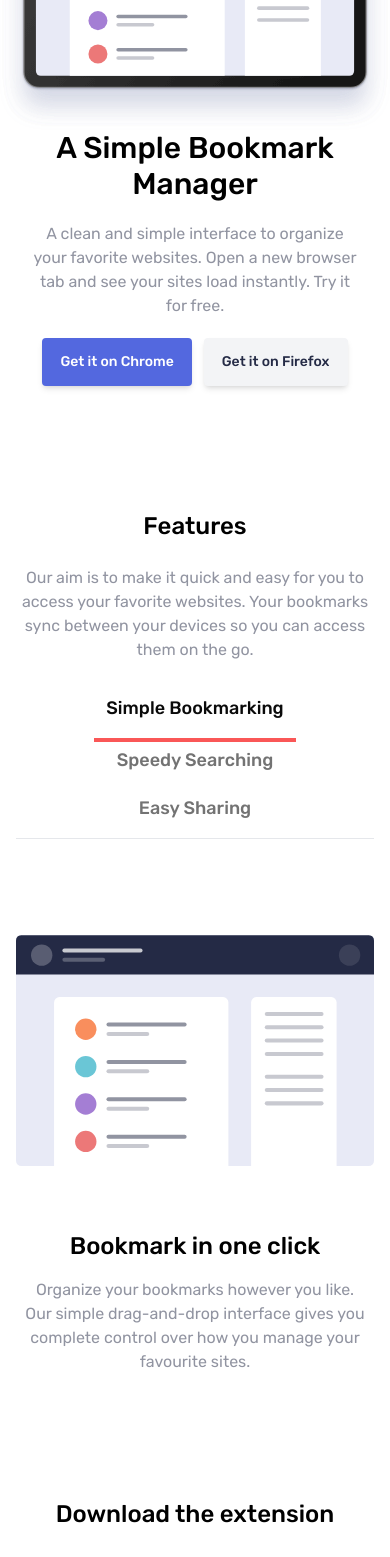
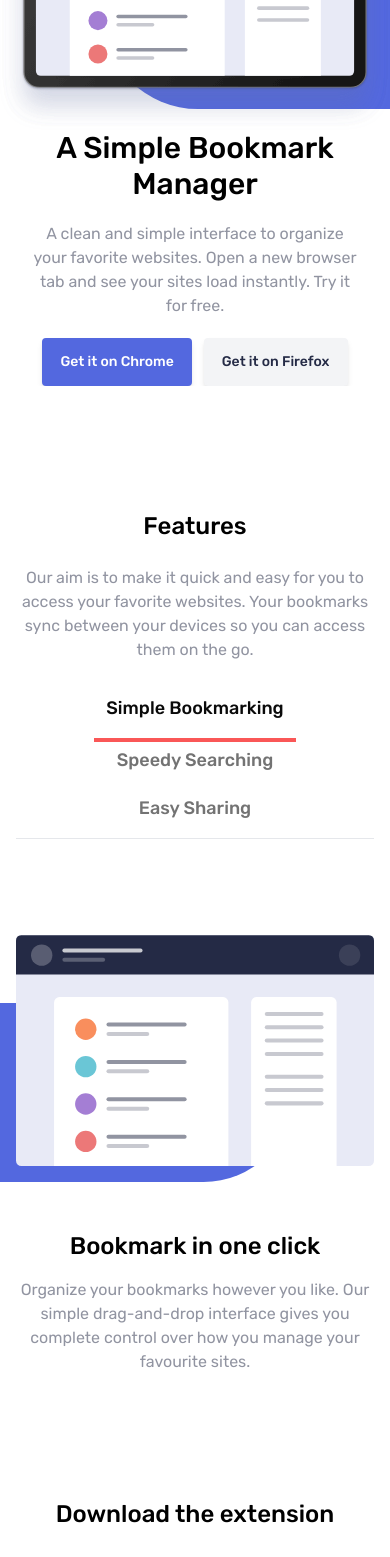
Before and after one commit to brianmarete/bookmark-landing-page, a React (Vite) app: page / in a window 390 px wide. Shown: the part 240-1797 px from the top of the page. Built offline with nearby package versions, Linux system fonts and the light colour scheme.

Commit message:
Add curved box background

```diff
--- a/src/components/Features.tsx
+++ b/src/components/Features.tsx
@@ -14,8 +14,9 @@
           them on the go.
         </p>
       </div>
-      <div className="w-full max-w-4xl mx-auto p-4 md:mb-48">
-        <Tabs defaultValue="bookmarking" className="w-full">
+      <div className="w-full p-4 md:pb-48 relative overflow-y-visible overflow-x-hidden">
+        <div className="absolute left-0 bottom-52 h-1/4 w-3/4 rounded-r-full bg-soft-blue -z-10 md:-bottom-1 md:h-1/3 md:w-2/5 md:-translate-y-1/2 " />
+        <Tabs defaultValue="bookmarking" className="max-w-4xl mx-auto">
           <TabsList className="flex flex-col sm:flex-row h-auto bg-inherit border-b border-gray-200 rounded-none p-0">
             <TabsTrigger
               value="bookmarking"
@@ -45,7 +46,7 @@
                 <h3 className="text-2xl md:text-3xl font-medium text-center md:text-left">
                   Bookmark in one click
                 </h3>
-                <p className="text-grayish-blue text-base md:text-lg text-center md:text-left leading-6 mx-2 md:mx-0">
+                <p className="text-grayish-blue text-base md:text-lg text-center md:text-left leading-6 md:mx-0">
                   Organize your bookmarks however you like. Our simple
                   drag-and-drop interface gives you complete control over how
                   you manage your favourite sites.
@@ -65,7 +66,7 @@
                 <h3 className="text-2xl md:text-3xl font-medium text-center md:text-left">
                   Intelligent search
                 </h3>
-                <p className="text-grayish-blue text-base md:text-lg text-center md:text-left leading-6 mx-2 md:mx-0">
+                <p className="text-grayish-blue text-base md:text-lg text-center md:text-left leading-6 md:mx-0">
                   Our powerful search feature will help you find saved sites in
                   no time at all. No need to crawl through all of your
                   bookmarks.
@@ -85,7 +86,7 @@
                 <h3 className="text-2xl md:text-3xl font-medium text-center md:text-left">
                   Share your bookmarks
                 </h3>
-                <p className="text-grayish-blue text-base md:text-lg text-center md:text-left leading-6 mx-2 md:mx-0">
+                <p className="text-grayish-blue text-base md:text-lg text-center md:text-left leading-6 md:mx-0">
                   Easily share your bookmarks and collections with others.
                   Create a shareable link that you can send at the click of a
                   button.
--- a/src/components/Hero.tsx
+++ b/src/components/Hero.tsx
@@ -3,8 +3,9 @@
 const Hero = () => {
   return (
     <>
-      <div className="w-full grid grid-cols-1 md:grid-cols-2 md:mb-8">
-        <div className="xl:ml-36 md:ml-24 flex flex-col justify-center text-center md:text-left">
+      <div className="w-full grid grid-cols-1 md:grid-cols-2 md:mb-8 relative overflow-y-visible overflow-x-hidden">
+        <div className="bg-soft-blue absolute right-0 top-16 h-48 w-3/4 translate-x-1 rounded-l-full -z-10 md:top-2/3 md:h-1/2 md:w-3/5 md:-translate-y-1/2 md:translate-x-1/3 " />
+        <div className="xl:ml-36 md:ml-24 md:mb-12 flex flex-col justify-center text-center md:text-left">
           <h1 className="text-3xl md:text-5xl capitalize font-medium ">
             A Simple Bookmark Manager
           </h1>
```
